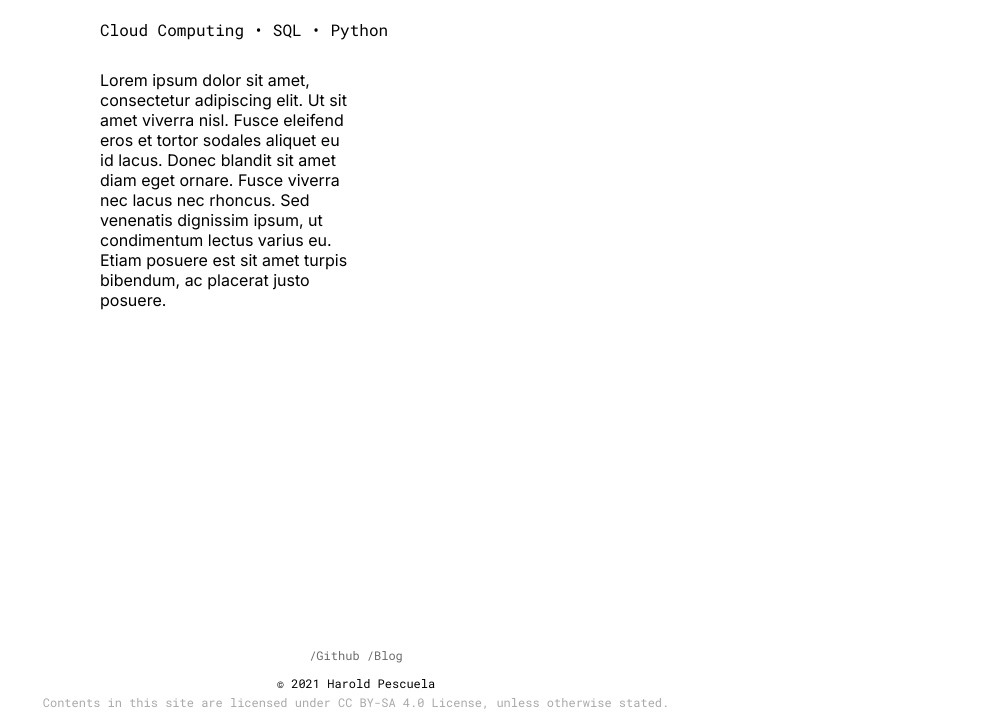
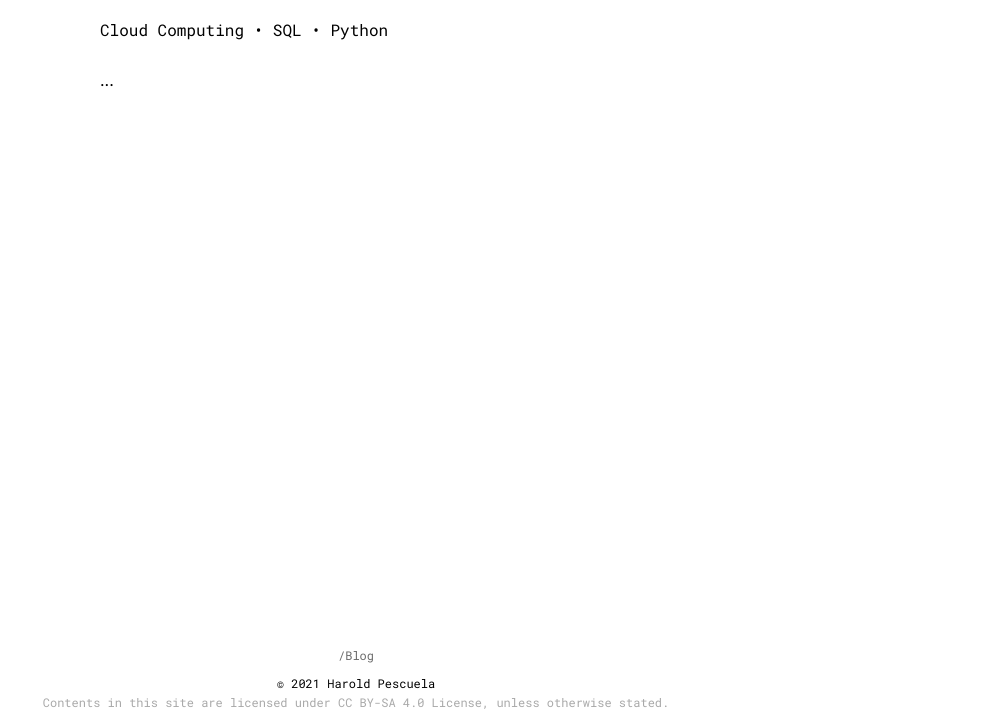
Before and after one commit to pescuela/pescuela.github.io, a plain HTML site: page index.html in a window 1280 px wide. Shown: the part 78-800 px from the top of the page, without its empty margins (284-1280 px from the left). Drawn offline with Linux system fonts and the light colour scheme.

Commit message:
Update index.html

```diff
--- a/index.html
+++ b/index.html
@@ -39,11 +39,11 @@
                 <span>SQL</span> &#8226;
                 <span>Python</span>
             </div>
-           <div class="intro"> Lorem ipsum dolor sit amet, consectetur adipiscing elit. Ut sit amet viverra nisl. Fusce eleifend eros et tortor sodales aliquet eu id lacus. Donec blandit sit amet diam eget ornare. Fusce viverra nec lacus nec rhoncus. Sed venenatis dignissim ipsum, ut condimentum lectus varius eu. Etiam posuere est sit amet turpis bibendum, ac placerat justo posuere. </div>
+           <div class="intro"> ... </div>
         <img class="ld" id="theme-switcher" src="images/dark-mode.png"></img>
        </div>
         <div class="footer">
-            <span style="color: rgb(107, 107, 107)"><a href="https://github.com/pescuela" target="_blank">/Github</a></span>
+
             <span style="color: rgb(107, 107, 107)"><a href="https://blog.pescuela.dev" target="_blank">/Blog</a></span>
             <p style="margin-bottom: 0;">&copy 2021 Harold Pescuela</p>
             <p style="color: darkgray;margin-top: 3px;">Contents in this site are licensed under <a href="https://creativecommons.org/licenses/by-sa/4.0/" target="_blank">CC BY-SA 4.0 License</a>, unless otherwise stated.</p>
```
